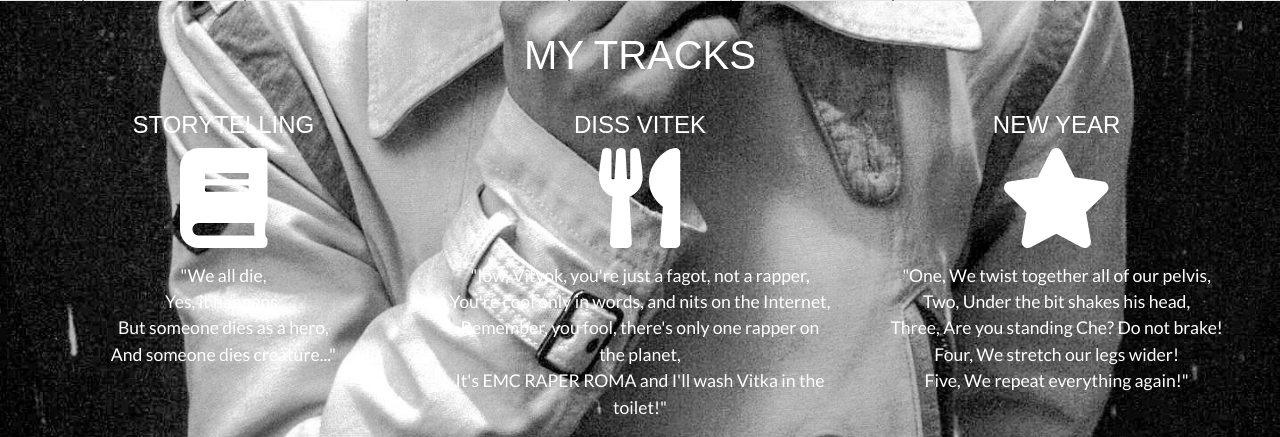
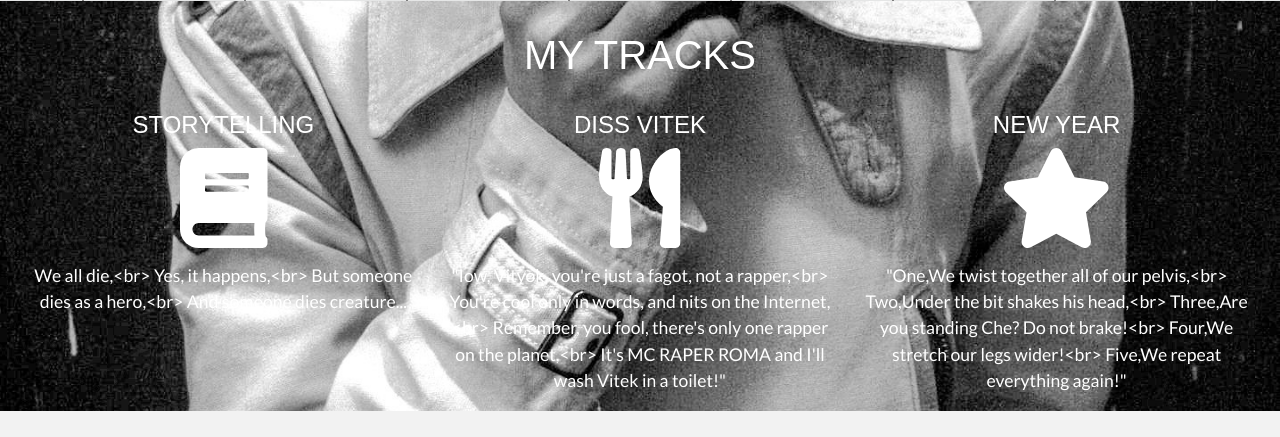
Before and after one commit to RomanKarpilenko/Testing, a Django app: page / in a window 1280 px wide. Shown: the part 1027-1464 px from the top of the page. After the commit the page ends 1438 px from the top, so only its background shows below. Run offline with Django 3.2, Linux system fonts and the light colour scheme; data comes from the database, SQL or seed files in the repository; both versions use the stored data as it was after the commit; some libraries are stand-ins or nearby versions.

Commit message:
bd_update
Подключил админ-панель и реализовал добавление треков через базу данных

```diff
--- a/shop/models.py
+++ b/shop/models.py
@@ -1,6 +1,5 @@
-# from django.db import models
-#
-#
+from django.db import models
+
 # class Question(models.Model):
 #     question_text = models.CharField(max_length=200)
 #     pub_date = models.DateTimeField('date published')
@@ -19,3 +18,12 @@
 #     Name = models.CharField(max_length=30)
 #     def __str__(self):
 #         return self.Name
+
+class Track (models.Model):
+    track_name = models.CharField(max_length=100, blank=False)
+    track_text = models.TextField(max_length=1000, blank=False)
+    icon = models.CharField(max_length=300, blank=False)
+    date = models.DateField(auto_now_add=True)
+    is_active = models.BooleanField(default=True)
+    def __str__(self):
+         return self.track_name
--- a/shop/templates/shop/index.html
+++ b/shop/templates/shop/index.html
@@ -31,55 +31,19 @@
             </div>
         </div>
         <div class="row">
+            {% for track in tracks %}
             <div class="col-lg-4 col-sm-4 col-md-4">
-
                 <div class="featured">
                     <div class="featured__block">
-                        <h4 class="featured__title">STORYTELLING</h4>
-                            <i class="fa fa-book featured__icon"></i>
+                        <h4 class="featured__title">{{ track.track_name }} </h4>
+                            <i class="fa {{ track.icon }} featured__icon"></i>
                         <p class="featured__text">
-                            "We all die,<br>
-                            Yes, it happens,<br>
-                            But someone dies as a hero,<br>
-                            And someone dies creature..."
+                            {{ track.track_text }}
                         </p>
                     </div>
                 </div>
             </div>
-            <div class="col-lg-4 col-sm-4 col-md-4">
-                <div class="featured">
-                    <div class="featured__block">
-                        <h4 class="featured__title">DISS VITEK</h4>
-                            <i class="fa fa-utensils featured__icon"></i>
-                        <p class="featured__text">
-                            "Iow, Vityok, you're just a fagot, not a rapper,<br>
-                            You're cool only in words, and nits on the Internet,<br>
-                            Remember, you fool, there's only one rapper on the planet,<br>
-                            It's EMC RAPER ROMA and I'll wash Vitka in the toilet!"
-                        </p>
-                    </div>
-                </div>
-            </div>
-            <div class="col-lg-4 col-sm-4 col-md-4">
-                <div class="featured">
-                    <div class="featured__block">
-                        <h4 class="featured__title">NEW YEAR</h4>
-                            <i class="fa fa-star featured__icon"></i>
-                        <p class="featured__text">
-                            "One,
-                            We twist together all of our pelvis,<br>
-                            Two,
-                            Under the bit shakes his head,<br>
-                            Three,
-                            Are you standing Che? Do not brake!<br>
-                            Four,
-                            We stretch our legs wider!<br>
-                            Five,
-                            We repeat everything again!"<br>
-                        </p>
-                    </div>
-                </div>
-            </div>
+            {% endfor %}
         </div>
     </div>
 </section>
--- a/shop/views.py
+++ b/shop/views.py
@@ -1,9 +1,10 @@
 from django.shortcuts import render
 # from django.http import HttpResponse
-# from .models import Question
+from .models import Track
 # from .forms import SubscriberForm
 
 def index(request):
+    tracks = Track.objects.filter(is_active=True)
     return render(request, 'shop/index.html', locals())
 
 def about(request):
--- a/untitled/settings.py
+++ b/untitled/settings.py
@@ -25,7 +25,10 @@
 # SECURITY WARNING: don't run with debug turned on in production!
 DEBUG = True
 
-ALLOWED_HOSTS = []
+ALLOWED_HOSTS = [
+    '192.168.100.2',
+    'localhost'
+]
 
 
 # Application definition
```
Also changed, not shown: shop/admin.py (+11 -6 lines), db.sqlite3, 1 other file.
